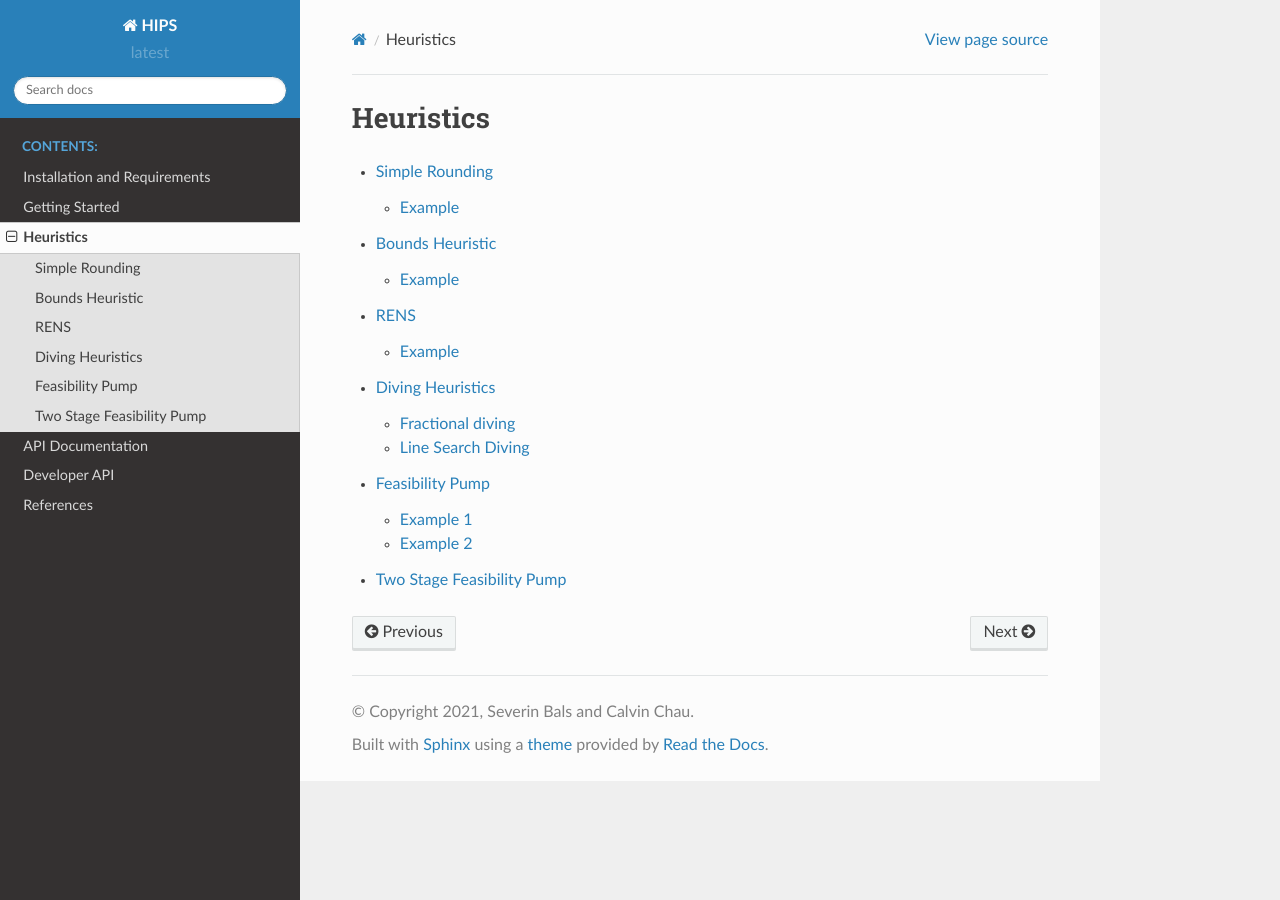
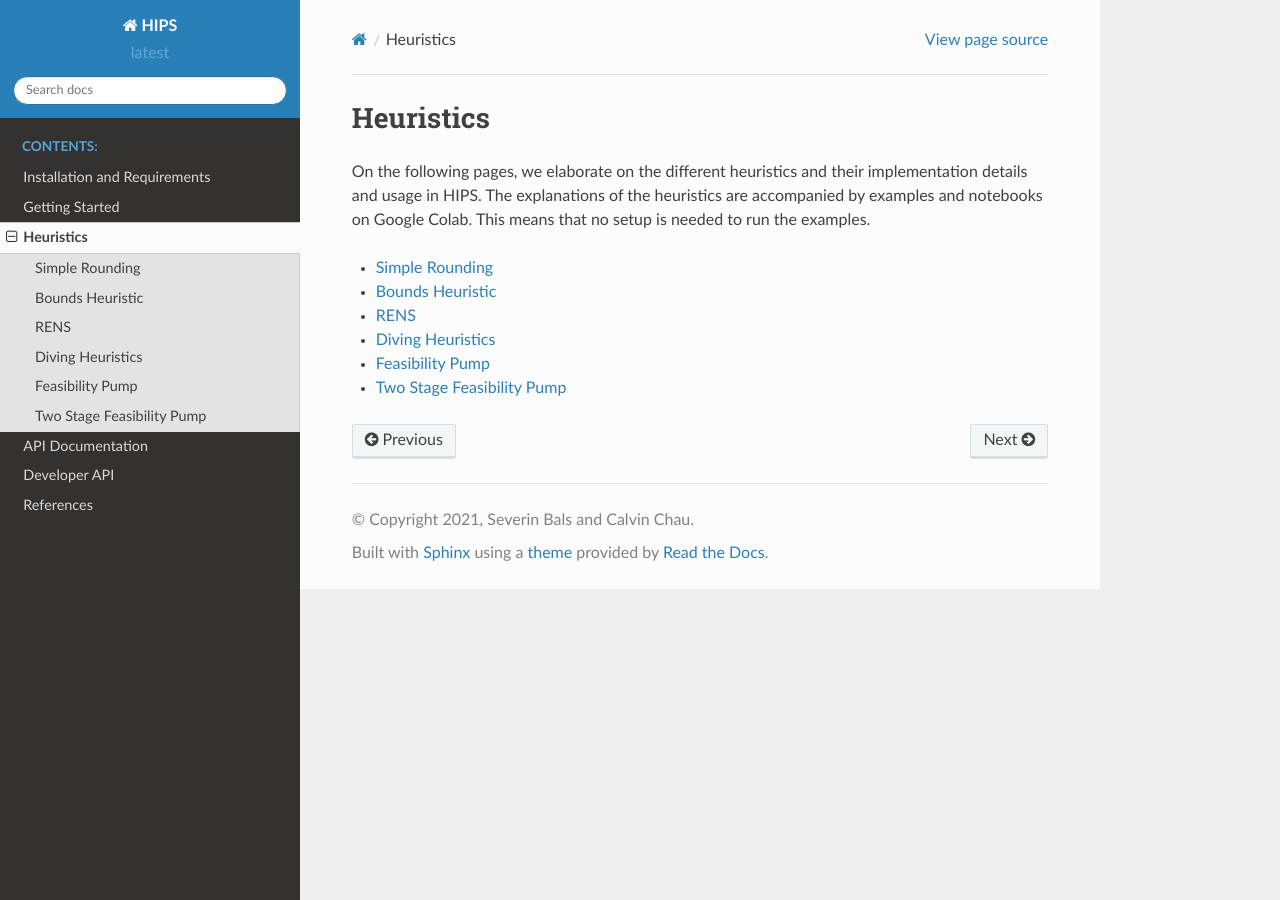
Before and after one commit to cxlvinchau/hips, a Sphinx documentation site: the page built from docs/heuristics.rst, in a window 1280 px wide. Built offline with Sphinx 7.4.7 and the Read the Docs theme 2.0.0, drawn with Linux system fonts in a browser that asks for light colours.

Commit message:
added heuristic explanation

```diff
--- a/docs/api.rst
+++ b/docs/api.rst
@@ -25,7 +25,7 @@ The ``models`` subpackage contains the different classes to model the linear and
 
 Solver
 ______
-The ``solver`` subpackage contains the different linear programming solver and a naive branch and bound solver.
+The ``solver`` subpackage contains the different linear programming solvers and a naive branch and bound solver.
 
 .. autosummary::
    :toctree: _autosummary
--- a/docs/heuristics.rst
+++ b/docs/heuristics.rst
@@ -1,8 +1,11 @@
 Heuristics
 ==========
+On the following pages, we elaborate on the different heuristics and their implementation details and usage in HIPS.
+The explanations of the heuristics are accompanied by examples and notebooks on Google Colab. This means that no setup
+is needed to run the examples.
 
 .. toctree::
-    :maxdepth: 2
+    :maxdepth: 1
 
     heur/simple_rounding
     heur/bounds
```
Also changed, not shown: docs/index.rst (+9 -7 lines).
